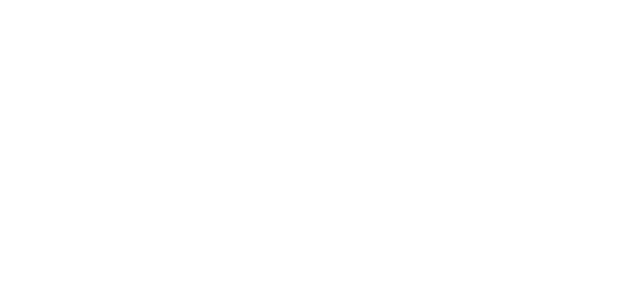
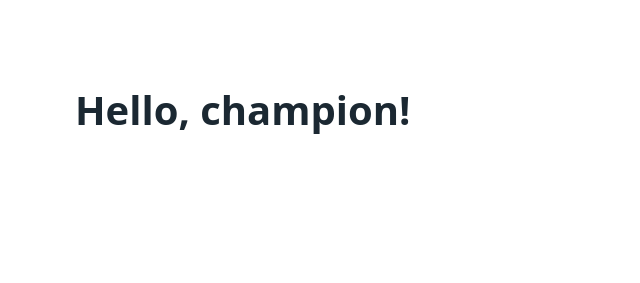
Before and after one commit to MarcinP1304/13041994, a plain HTML site: page clicked.html in a window 1280 px wide. Shown: the whole page, without its empty margins (0-640 px from the left). Drawn offline with nearby package versions, Linux system fonts and the light colour scheme.

Commit message:
fix: page url

```diff
--- a/clicked.html
+++ b/clicked.html
@@ -0,0 +1,15 @@
+<html lang="en">
+  <head>
+    <meta charset="utf-8">
+    <meta name="viewport" content="width=device-width, initial-scale=1">
+    <link rel="stylesheet" href="https://unpkg.com/@picocss/pico@1.*/css/pico.min.css">
+    <script src="https://unpkg.com/htmx.org@1.8.5"></script>
+    <title>Hello, clicked!</title>
+  </head>
+  <body>
+    <main class="container">
+      <h1>Hello, champion!</h1>
+      </button>
+    </main>
+  </body>
+</html>
```
Also changed, not shown: index.html (+1 -1 lines).
